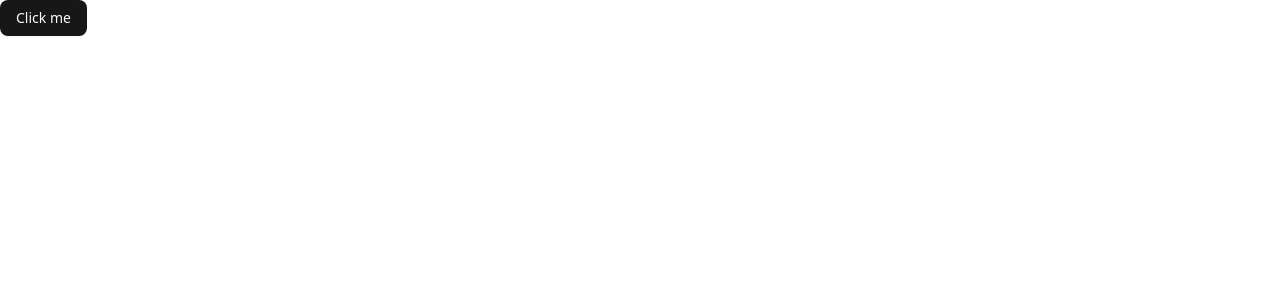
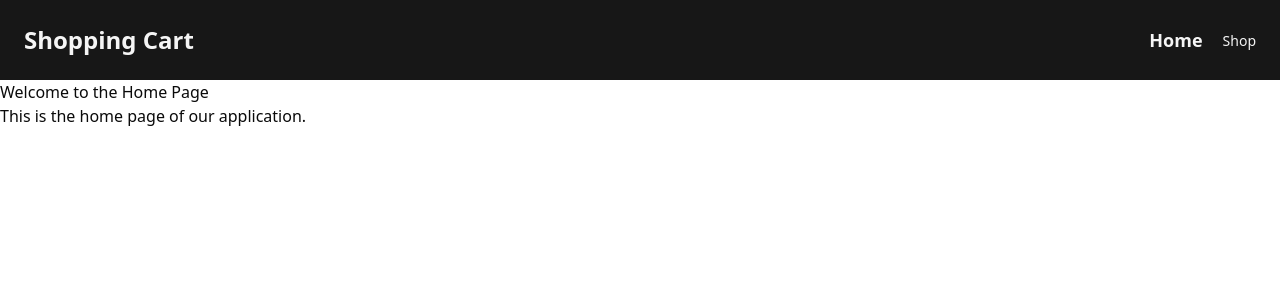
Before and after one commit to ASH-WIN-10/shopping-cart-react, a React (Vite) app: page / in a window 1280 px wide. Shown: the top 300 px of the page. Built offline with nearby package versions, Linux system fonts and the light colour scheme.

Commit message:
add Header, Home and Shop pages and a NotFound error element

```diff
--- a/index.html
+++ b/index.html
@@ -1,5 +1,5 @@
 <!doctype html>
-<html lang="en" class="dark:">
+<html lang="en">
     <head>
         <meta charset="UTF-8" />
         <link rel="icon" type="image/svg+xml" href="/vite.svg" />
--- a/src/App.tsx
+++ b/src/App.tsx
@@ -1,12 +1,14 @@
-import { Button } from "./components/ui/button";
+import { Outlet } from "react-router-dom";
+import Header from "./pages/misc/Header";
 
 function App() {
     return (
-        <>
-            <div>
-                <Button>Click me</Button>
-            </div>
-        </>
+        <div className="bg-background">
+            <Header />
+            <main>
+                <Outlet />
+            </main>
+        </div>
     );
 }
 
--- /dev/null
+++ b/src/pages/home/Home.tsx
@@ -0,0 +1,10 @@
+function Home() {
+    return (
+        <div>
+            <h1>Welcome to the Home Page</h1>
+            <p>This is the home page of our application.</p>
+        </div>
+    );
+}
+
+export default Home;
--- /dev/null
+++ b/src/pages/misc/Header.tsx
@@ -0,0 +1,38 @@
+import { cn } from "@/lib/utils";
+import { NavLink } from "react-router-dom";
+
+function Header() {
+    return (
+        <header className="bg-primary text-secondary flex items-center justify-between p-6">
+            <span className="text-2xl font-extrabold">Shopping Cart</span>
+            <nav>
+                <ul className="flex items-center gap-5">
+                    <li>
+                        <NavItem to="/">Home</NavItem>
+                    </li>
+                    <li>
+                        <NavItem to="/shop">Shop</NavItem>
+                    </li>
+                </ul>
+            </nav>
+        </header>
+    );
+}
+
+function NavItem({ to, children }: { to: string; children: React.ReactNode }) {
+    return (
+        <NavLink
+            to={to}
+            className={({ isActive }) =>
+                cn(
+                    "text-secondary hover:text-secondary/75 text-sm",
+                    isActive && "text-lg font-extrabold",
+                )
+            }
+        >
+            {children}
+        </NavLink>
+    );
+}
+
+export default Header;
--- /dev/null
+++ b/src/pages/misc/NotFound.tsx
@@ -0,0 +1,10 @@
+function NotFound() {
+    return (
+        <div className="p-4">
+            <p className="block text-3xl">404 Not Found</p>
+            <p>The page you are looking for does not exist.</p>
+        </div>
+    );
+}
+
+export default NotFound;
--- /dev/null
+++ b/src/pages/shop/Shop.tsx
@@ -0,0 +1,10 @@
+function Shop() {
+    return (
+        <div>
+            <h1>Shop</h1>
+            <p>Welcome to the shop!</p>
+        </div>
+    );
+}
+
+export default Shop;
--- a/src/routes.tsx
+++ b/src/routes.tsx
@@ -1,9 +1,24 @@
+import { RouteObject } from "react-router-dom";
 import App from "./App";
+import Home from "./pages/home/Home";
+import NotFound from "./pages/misc/NotFound";
+import Shop from "./pages/shop/Shop";
 
-const routes = [
+const routes: RouteObject[] = [
     {
         path: "/",
         element: <App />,
+        errorElement: <NotFound />,
+        children: [
+            {
+                index: true,
+                element: <Home />,
+            },
+            {
+                path: "shop",
+                element: <Shop />,
+            },
+        ],
     },
 ];
 
```
